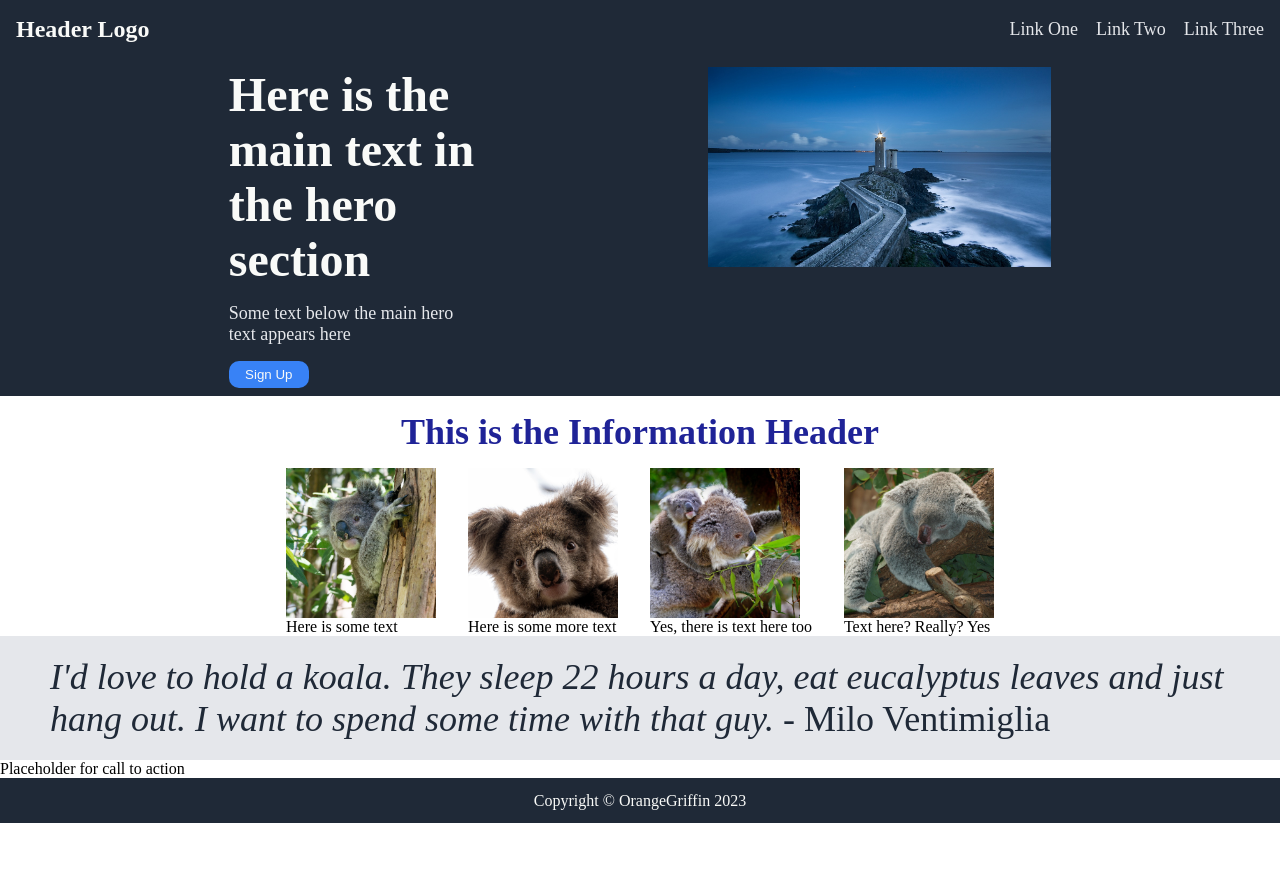
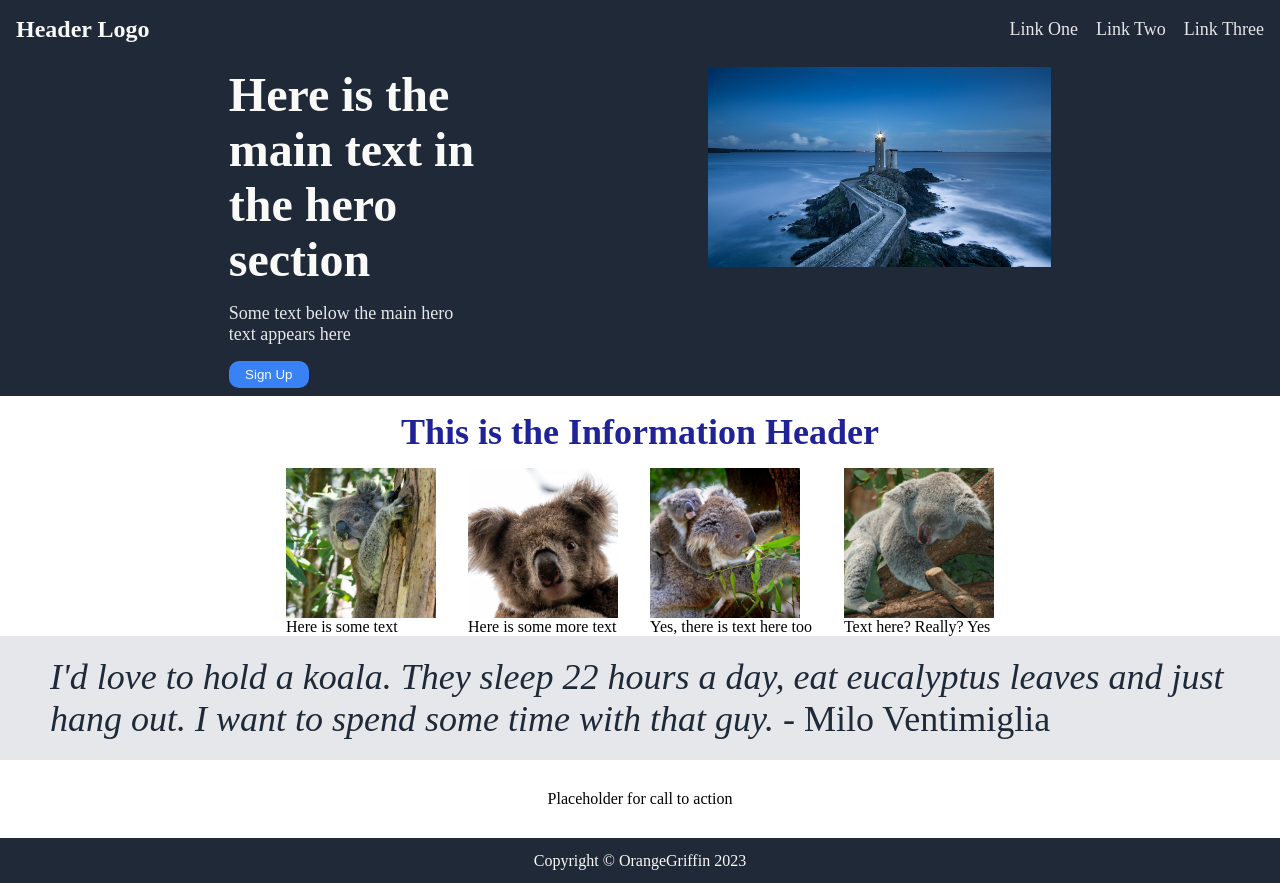
Before and after one commit to OrangeGriffin/TheOdinProject-LandingPageProject, a plain HTML site: page index.html in a window 1280 px wide. Before the commit the page ends 823 px from the top, so only its background shows below. Drawn offline with Linux system fonts and the light colour scheme.

Commit message:
Add flex to container

```diff
--- a/style.css
+++ b/style.css
@@ -132,3 +132,10 @@ ul {
     font-size: 36px;
     color: #1F2937;
 }
+
+.call-to-action-container {
+    display: flex;
+    margin-top:30px;
+    margin-bottom: 30px;
+    justify-content: center;
+}
```
